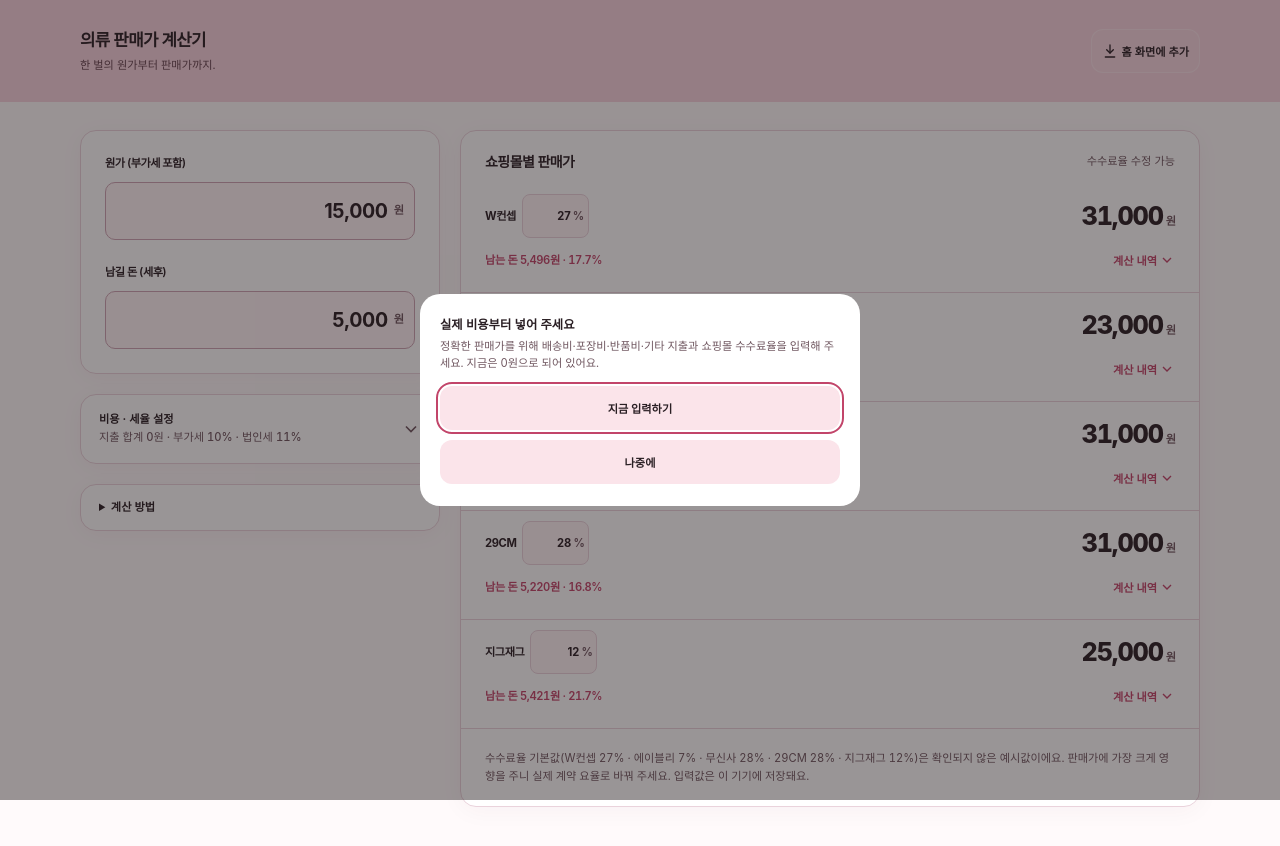
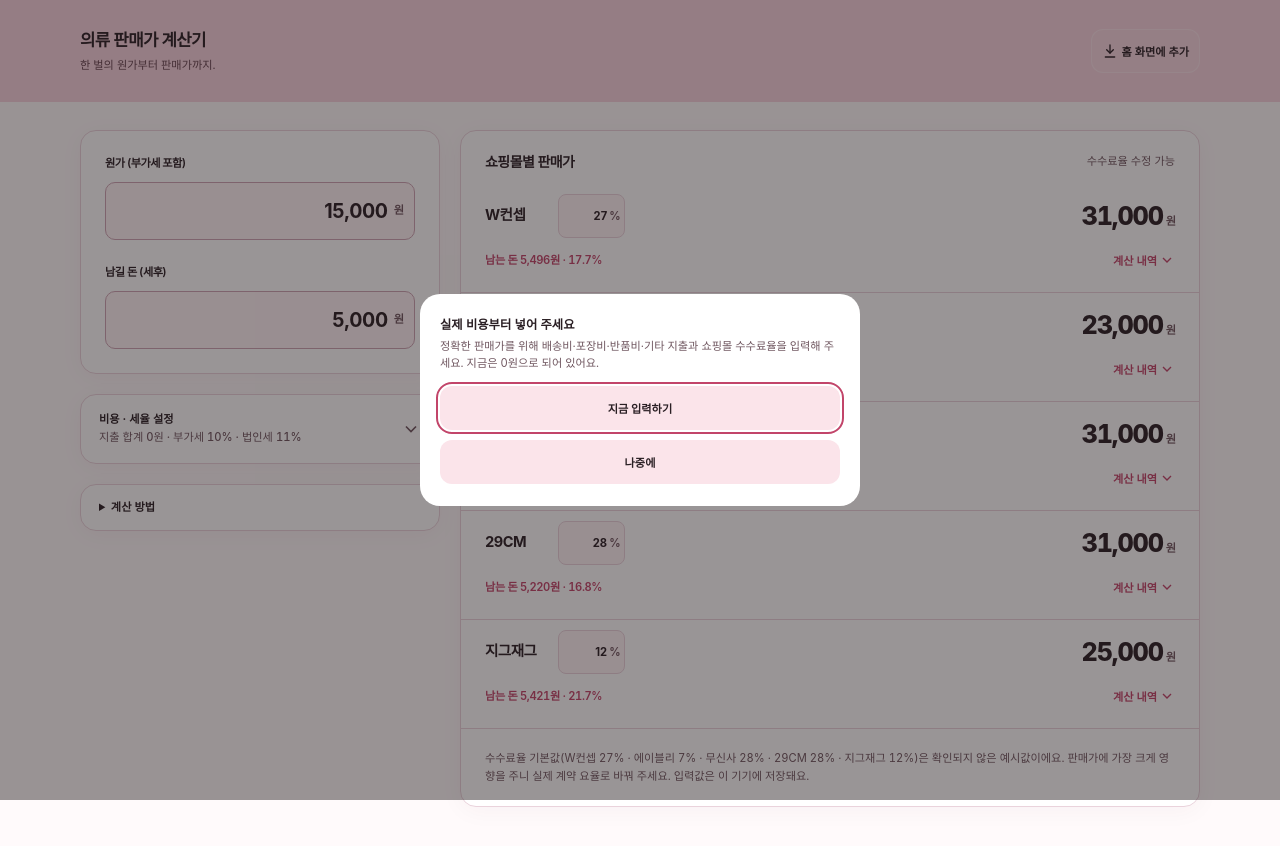
Before and after one commit to ddobagipartners-ai/price-calc, a plain HTML site: page index.html in a window 1280 px wide. Drawn offline with Linux system fonts and the light colour scheme.

Commit message:
쇼핑몰 이름 크게, 수수료율 칸 세로 정렬
Co-Authored-By: Claude Opus 5.5 <noreply@anthropic.com>
Claude-Session: https://claude.ai/code/session_019aqSMtwP14T7u5y26NZsPD

```diff
--- a/index.html
+++ b/index.html
@@ -163,7 +163,8 @@ main{margin-top:0;padding-top:12px}
 .results-head h2{font-size:12.6px;letter-spacing:-.04em}
 .results-head span{font-size:11.2px}
 .mall-row{padding:4px 12px;gap:0 8px}
-.mall-name{gap:6px;font-size:11.2px;letter-spacing:-.04em}
+.mall-name{gap:6px;font-size:14.6px;letter-spacing:-.04em;flex-wrap:nowrap}
+.mall-name>span{flex:none;width:4.6em}
 .rate{height:44px;padding:0 4px;background:var(--surface-2);border-color:var(--line)}
 .rate input{width:44px;min-height:44px;font-size:11.2px}
 .rate span{font-size:11.2px}
```
